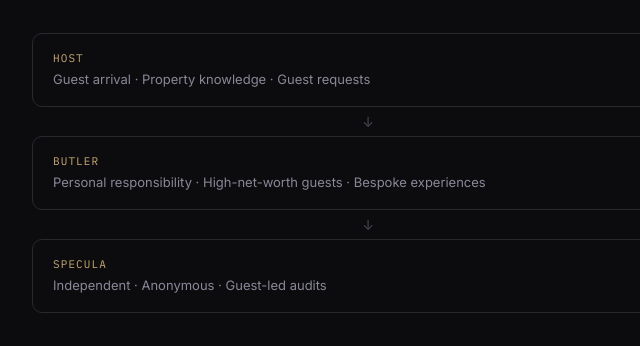
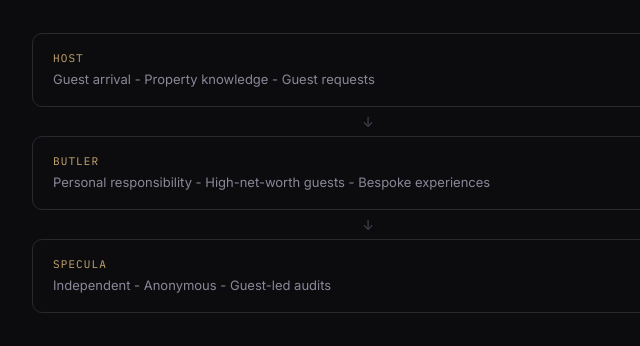
Before and after one commit to davidthor17/speculaone-web, a plain HTML site: page about.html in a window 1280 px wide. Shown: the part 1581-1927 px from the top of the page, 272-912 px from the left. Drawn offline with Linux system fonts and the light colour scheme.

Commit message:
Replace commas with hyphens in about.html

```diff
--- a/about.html
+++ b/about.html
@@ -3,7 +3,7 @@
 <head>
 <meta charset="UTF-8" />
 <meta name="viewport" content="width=device-width, initial-scale=1.0" />
-<title>The Person Behind Specula — Specula</title>
+<title>The Person Behind Specula - Specula</title>
 <link rel="preconnect" href="https://fonts.googleapis.com">
 <link rel="preconnect" href="https://fonts.gstatic.com" crossorigin>
 <link href="https://fonts.googleapis.com/css2?family=Fraunces:opsz,wght@9..144,400;9..144,500;9..144,600&family=Inter:wght@400;500;600&family=IBM+Plex+Mono:wght@400;500&display=swap" rel="stylesheet">
@@ -48,7 +48,7 @@
     <div class="about-body">
       <p>My career in hospitality began on the front line.</p>
 
-      <p>At a five-star property in Iceland, I started as a Host — welcoming guests, guiding them through the property, and becoming deeply familiar with every part of the experience.</p>
+      <p>At a five-star property in Iceland, I started as a Host - welcoming guests, guiding them through the property, and becoming deeply familiar with every part of the experience.</p>
 
       <p>The role taught me that luxury hospitality is rarely about simply delivering what is requested. It is about understanding what a guest wants before they have to ask, handling demanding requests calmly, and turning expectations into experiences guests remember.</p>
 
@@ -80,17 +80,17 @@
     <div class="about-timeline">
       <div class="about-tl-step">
         <div class="about-tl-label">HOST</div>
-        <div class="about-tl-desc">Guest arrival · Property knowledge · Guest requests</div>
+        <div class="about-tl-desc">Guest arrival - Property knowledge - Guest requests</div>
       </div>
       <div class="about-tl-arrow">↓</div>
       <div class="about-tl-step">
         <div class="about-tl-label">BUTLER</div>
-        <div class="about-tl-desc">Personal responsibility · High-net-worth guests · Bespoke experiences</div>
+        <div class="about-tl-desc">Personal responsibility - High-net-worth guests - Bespoke experiences</div>
       </div>
       <div class="about-tl-arrow">↓</div>
       <div class="about-tl-step">
         <div class="about-tl-label">SPECULA</div>
-        <div class="about-tl-desc">Independent · Anonymous · Guest-led audits</div>
+        <div class="about-tl-desc">Independent - Anonymous - Guest-led audits</div>
       </div>
     </div>
 
```
